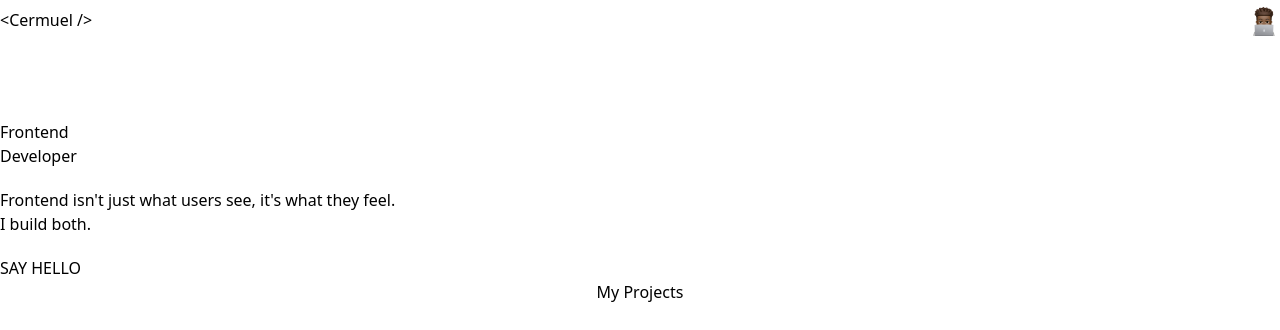
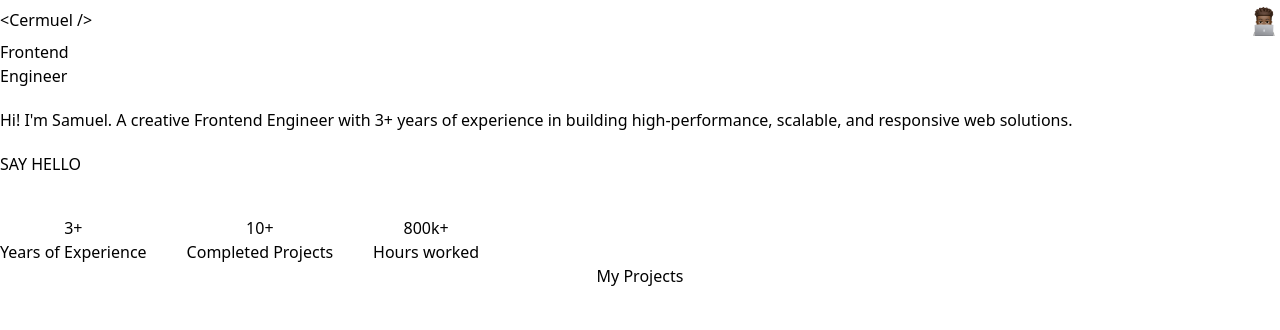
Before and after one commit to cermuel/cermuel, a React (Vite) app: page / in a window 1280 px wide. Shown: the top 330 px of the page. Built offline with nearby package versions, Linux system fonts and the light colour scheme; no server answers.

Commit message:
Projects

```diff
--- a/src/App.tsx
+++ b/src/App.tsx
@@ -1,16 +1,14 @@
 import { useState } from "react";
 import { project } from "./data/project.data";
 import { FiArrowUpRight } from "react-icons/fi";
-import { Canvas, extend } from "@react-three/fiber";
+import { extend } from "@react-three/fiber";
 import {
   useGLTF,
   useTexture,
-  Environment,
-  Lightformer,
+  // Environment,
+  // Lightformer,
 } from "@react-three/drei";
-import { Physics } from "@react-three/rapier";
 import { MeshLineGeometry, MeshLineMaterial } from "meshline";
-import Band from "./components/Band";
 import { FaGithub, FaLinkedin } from "react-icons/fa6";
 import { MdOutlineMarkEmailUnread } from "react-icons/md";
 import { IoDocumentAttachOutline } from "react-icons/io5";
@@ -32,24 +30,47 @@ function App() {
 
           <img src="/icon.png" className="h-[80%] md:h-full" alt="" />
         </nav>
-        <div className="flex-1 flex justify-between items-start w-full gap-10">
-          <div className="w-full lg:max-w-[50%] space-y-5 md:space-y-10 lg:mt-40 mt-20">
-            <h1 className="text-[#e7e8fb] md:text-5xl text-3xl lg:text-7xl font-bold leading-[105%]">
-              Frontend <br className="max-lg:hidden" /> Developer
+        <div className="flex-1 max-lg:pt-20 flex flex-wrap justify-between items-center w-full gap-10">
+          <div className="w-full lg:max-w-[50%] space-y-5 md:space-y-10">
+            <h1 className="text-[#e7e8fb] uppercase tracking-tighter md:text-5xl text-3xl lg:text-8xl font-bold leading-[100%] lg:leading-[80%]">
+              Frontend <br className="max-lg:hidden" />
+              <span className="lg:pl-10 text-[#d0d3f5fa]">Engineer</span>
             </h1>
             <h3 className="text-[#d0d3f5fa] font-medium text-xs md:text-sm">
-              Frontend isn't just what users see, it's what they feel.{" "}
-              <br className="md:hidden" /> I build both.
+              Hi! I'm Samuel. A creative Frontend Engineer with 3+ years of
+              experience in building high-performance, scalable, and responsive
+              web solutions.
             </h3>
             <a
               href="#contact"
-              className="text-[#e7e8fb] block text-center w-full border-[1.5px] border-[text-[#e7e8fb] py-3 max-md:text-sm md:py-4 cursor-pointer hover:bg-[#e7e8fb3A]"
+              className="text-[#e7e8fb] block text-center w-full border-[1.5px] border-[text-[#e7e8fb] py-3 max-md:text-sm md:py-4 hover:text-black duration-300 cursor-pointer hover:bg-[#d0d3f5fa]"
             >
               SAY HELLO
             </a>
           </div>
-
-          <div className="flex-1 lg:block hidden top-0 right-0 w-screen h-screen">
+          <div className="flex lg:flex-col max-lg:self-center max-lg:w-full  max-lg:justify-center lg:items-end gap-10">
+            <div className="flex flex-col items-center md:items-end">
+              <h1 className="font-bold text-2xl md:text-5xl text-[#d0d3f5fa]">
+                3<span className="md:text-2xl text-base">+</span>
+              </h1>
+              <p className="max-md:text-sm text-gray-500">
+                Years of Experience
+              </p>
+            </div>
+            <div className="flex flex-col items-center md:items-end">
+              <h1 className="font-bold text-2xl md:text-5xl text-[#d0d3f5fa]">
+                10<span className="md:text-2xl text-base">+</span>
+              </h1>
+              <p className="max-md:text-sm text-gray-500">Completed Projects</p>
+            </div>
+            <div className="flex flex-col items-center md:items-end">
+              <h1 className="font-bold text-2xl md:text-5xl text-[#d0d3f5fa]">
+                800k<span className="md:text-2xl text-base">+</span>
+              </h1>
+              <p className="max-md:text-sm text-gray-500">Hours worked</p>
+            </div>
+          </div>
+          {/* <div className="flex-1 lg:block hidden top-0 right-0 w-screen h-screen">
             <Canvas
               camera={{ position: [0, 0, 15], fov: 25 }}
               style={{
@@ -97,7 +118,7 @@ function App() {
                 />
               </Environment>
             </Canvas>
-          </div>
+          </div> */}
         </div>
       </section>
       <section className="w-full md:h-screen md:pt-10 pt-28">
--- a/src/data/project.data.ts
+++ b/src/data/project.data.ts
@@ -2,17 +2,16 @@ const projects = [
   {
     title: "Init",
     stack: "Next.js · React Context · Framer Motion",
-    description:
-      "A macOS-inspired web desktop",
+    description: "A macOS-inspired web desktop",
     link: "https://init-theta.vercel.app",
   },
-   {
+  {
     title: "Minder",
     stack: "React + Firebase + Spotify API",
     description: "Thoughts meet music, beautifully",
     link: "https://minder.vercel.app",
   },
-    {
+  {
     title: "Devbin",
     stack: "React + Socket.io",
     description: "Collaborative code editor with real-time sync",
@@ -24,7 +23,6 @@ const projects = [
     description: "Cross-platform team collaboration app",
     link: "https://zync-c.vercel.app",
   },
-
 
   {
     title: "Pollify",
@@ -43,26 +41,27 @@ const projects = [
 
 const works = [
   {
+    title: "MAP",
+    stack: "NextJS + Web Sockets + Redux",
+    description: "Medical Advancement Platform",
+    link: "https://mapis4u.com/",
+  },
+  {
     title: "Adashe",
-    stack: "React + Tailwind + Firebase",
+    stack: "NextJS + Tailwind + Firebase",
     description: "Cooperative society management platform",
     link: "https://adashe.net/",
   },
-  {
-    title: "Stamp Duty",
-    stack: "React + Tailwind + Firebase",
-    description: "Fast invoice generator with PDF export",
-    link: "https://stamp-duty-rho.vercel.app/",
-  },
+
   {
     title: "iVerify",
-    stack: "React + Tailwind + NIN/BVN APIs",
+    stack: "React + TailwindCSS + API integration",
     description: "Biometric and business verification system",
     link: "https://iverify-uat-web-520860309312.us-central1.run.app/",
   },
   {
     title: "Couch",
-    stack: "React + Tailwind + Firebase",
+    stack: "React + Tailwind + API integration",
     description:
       "Mental health platform with journaling and therapist matching",
     link: "https://www.joincouch.co/", // replace with the actual link if different
```
